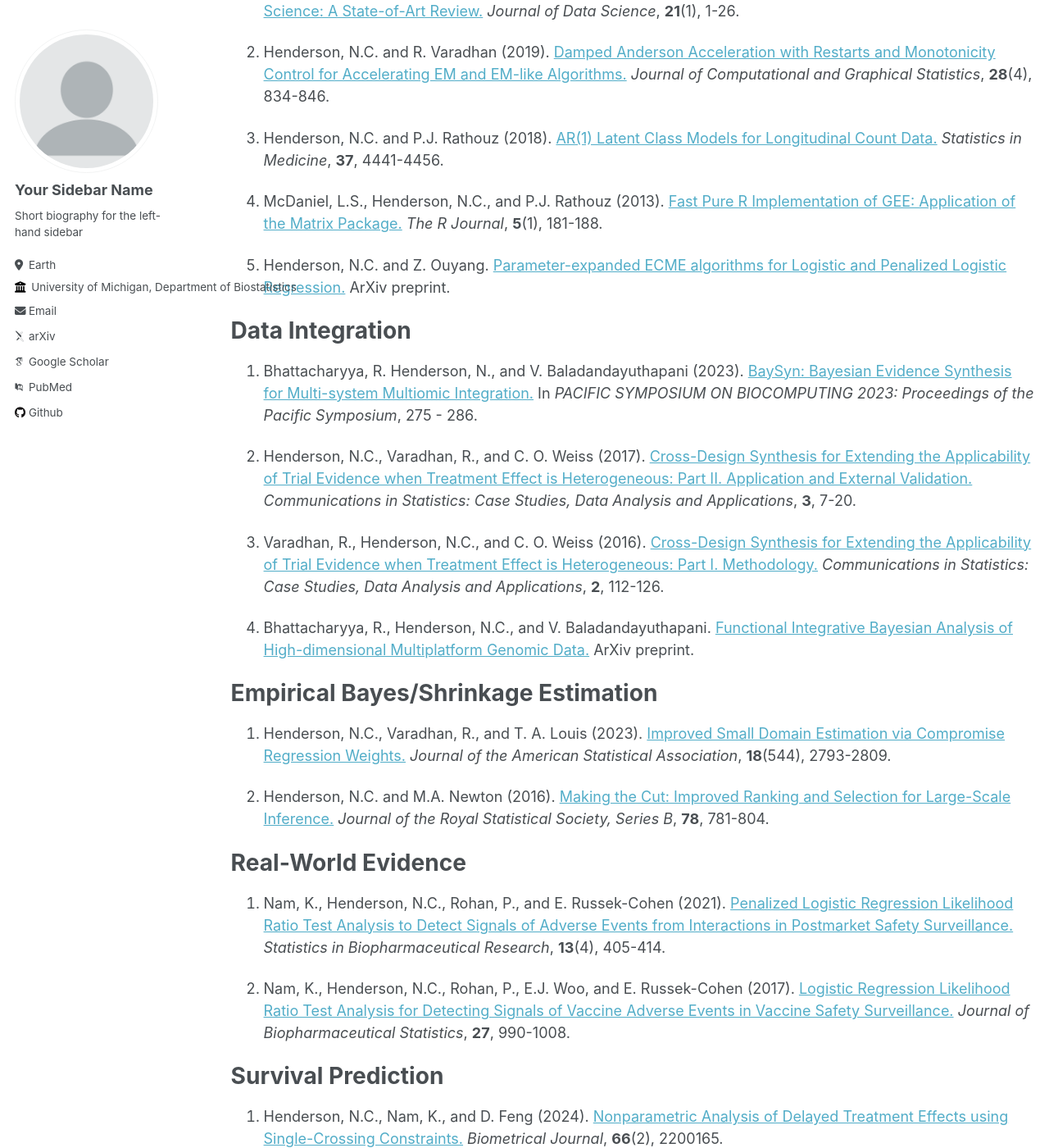
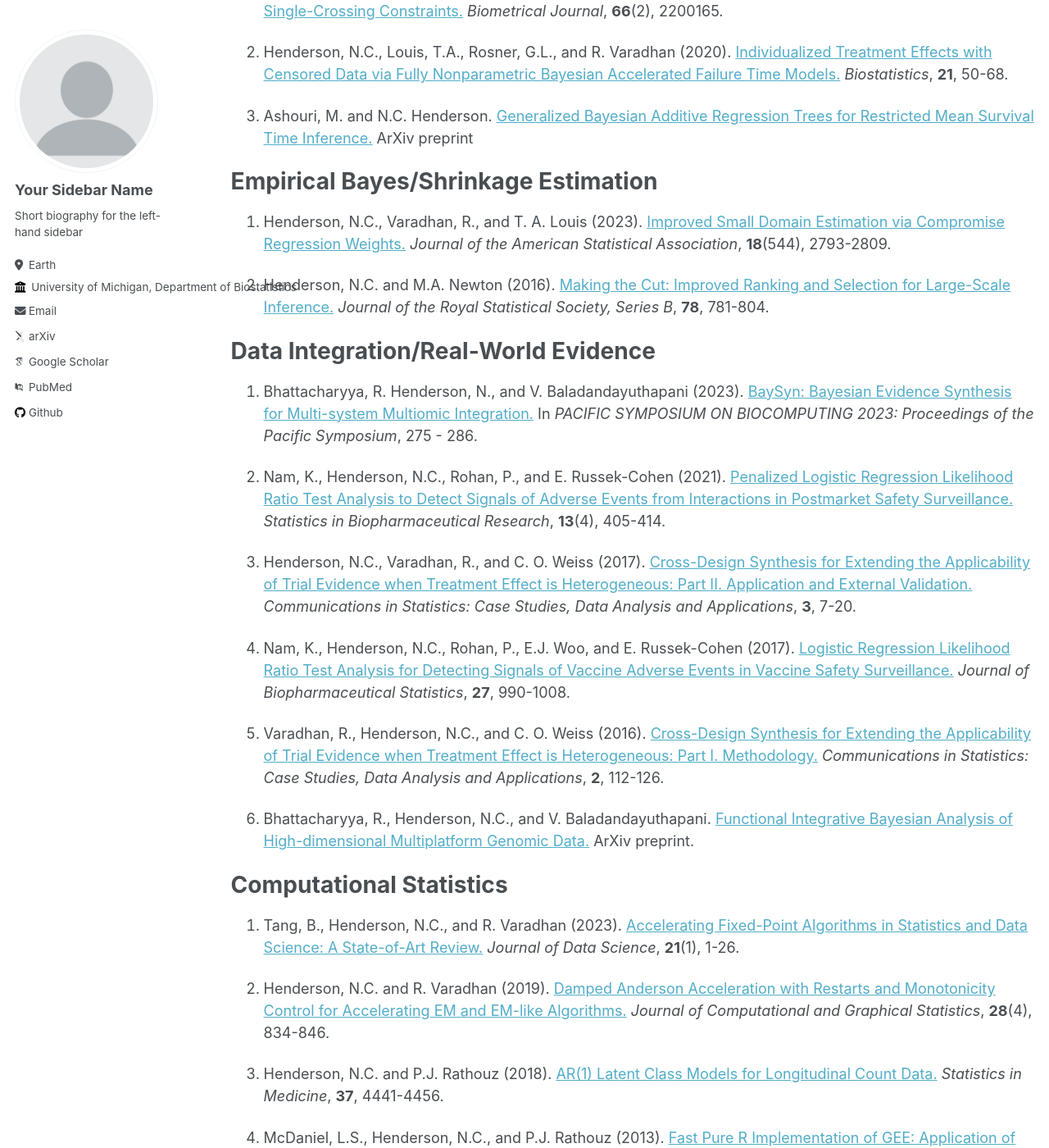
Before and after one commit to nchenderson/nchenderson.github.io, a Jekyll site: the page built from _pages/publications.md, in a window 1280 px wide and 1400 px high, scrolled down 903 px. Shown: the whole window at 82% size. Built offline with Jekyll 4.4.1, drawn with Linux system fonts in a browser that asks for light colours; some web fonts are replaced; part of the change alters nothing that is shown; some of the changed text lies outside the part shown.

Commit message:
re organized publication list

```diff
--- a/_pages/publications.md
+++ b/_pages/publications.md
@@ -27,6 +27,44 @@ Heterogeneity of Treatment Effect
 6. Henderson, N.C., Louis, T.A., Wang, C., and R. Varadhan (2016). [Bayesian Analysis of Heterogeneous Treatment Effects for Patient-Centered Outcomes Research.](https://link.springer.com/article/10.1007/s10742-016-0159-3) *Health Services and Outcomes Research Methodology*,
 **16**(4), 213-233.
 
+Survival Analysis and Bayesian Additive Regression Trees (BART)
+======
+
+1. Henderson, N.C., Nam, K., and D. Feng (2024). [Nonparametric Analysis of Delayed Treatment Effects using Single-Crossing Constraints.](https://onlinelibrary.wiley.com/doi/full/10.1002/bimj.202200165) *Biometrical Journal*, **66**(2), 2200165.
+
+2. Henderson, N.C., Louis, T.A., Rosner, G.L., and R. Varadhan (2020). [Individualized Treatment Effects with Censored Data via Fully Nonparametric Bayesian Accelerated Failure Time Models.](https://academic.oup.com/biostatistics/article/21/1/50/5056258) *Biostatistics*, **21**, 50-68.
+
+3. Ashouri, M. and N.C. Henderson. [Generalized Bayesian Additive Regression Trees for Restricted Mean Survival Time Inference.](https://arxiv.org/abs/2402.17920) ArXiv preprint
+
+
+Empirical Bayes/Shrinkage Estimation
+======
+
+1. Henderson, N.C., Varadhan, R., and T. A. Louis (2023). [Improved Small Domain Estimation via Compromise Regression Weights.](https://www.tandfonline.com/doi/abs/10.1080/01621459.2022.2080682) *Journal of the American Statistical Association*, **18**(544), 2793-2809.
+
+2. Henderson, N.C. and M.A. Newton (2016). [Making the Cut: Improved Ranking and Selection for Large-Scale Inference.](https://academic.oup.com/jrsssb/article/78/4/781/7040692) *Journal of the Royal Statistical Society, Series B*, **78**, 781-804.
+
+
+
+
+Data Integration/Real-World Evidence
+======
+
+1. Bhattacharyya, R. Henderson, N., and V. Baladandayuthapani (2023). [BaySyn: Bayesian Evidence Synthesis for Multi-system Multiomic Integration.](https://www.worldscientific.com/doi/abs/10.1142/9789811270611_0026) In *PACIFIC SYMPOSIUM ON BIOCOMPUTING 2023: Proceedings of the Pacific Symposium*, 275 - 286.
+
+2. Nam, K., Henderson, N.C., Rohan, P., and E. Russek-Cohen (2021). [Penalized Logistic Regression Likelihood Ratio Test Analysis to Detect Signals of Adverse Events from Interactions in Postmarket Safety Surveillance.](https://www.tandfonline.com/doi/abs/10.1080/19466315.2020.1752299) *Statistics in Biopharmaceutical Research*, **13**(4), 405-414.
+
+3. Henderson, N.C., Varadhan, R., and C. O. Weiss (2017). [Cross-Design Synthesis for Extending the Applicability of Trial Evidence when Treatment Effect is Heterogeneous: Part II. Application and External Validation.](https://www.tandfonline.com/doi/abs/10.1080/23737484.2017.1398056)
+*Communications in Statistics: Case Studies, Data Analysis and Applications*, **3**, 7-20.
+
+4. Nam, K., Henderson, N.C., Rohan, P., E.J. Woo, and E. Russek-Cohen (2017). [Logistic Regression Likelihood Ratio Test Analysis for Detecting Signals of Vaccine Adverse Events in Vaccine Safety Surveillance.](https://www.tandfonline.com/doi/abs/10.1080/10543406.2017.1295250) *Journal of Biopharmaceutical Statistics*, **27**, 990-1008.
+
+5. Varadhan, R., Henderson, N.C., and C. O. Weiss (2016). [Cross-Design Synthesis for Extending the Applicability of Trial Evidence when Treatment Effect is Heterogeneous: Part I. Methodology.](https://www.tandfonline.com/doi/abs/10.1080/23737484.2017.1392265)
+*Communications in Statistics: Case Studies, Data Analysis and Applications*, **2**, 112-126.
+
+6. Bhattacharyya, R., Henderson, N.C., and V. Baladandayuthapani. [Functional Integrative Bayesian Analysis of High-dimensional Multiplatform Genomic Data.](https://arxiv.org/abs/2212.14165) ArXiv preprint.
+
+
 
 Computational Statistics
 ======
@@ -41,45 +79,6 @@ Computational Statistics
 
 5. Henderson, N.C. and Z. Ouyang. [Parameter-expanded ECME algorithms for Logistic and Penalized Logistic Regression.](https://arxiv.org/abs/2304.03904) ArXiv preprint.
 
-
-Data Integration
-======
-
-1. Bhattacharyya, R. Henderson, N., and V. Baladandayuthapani (2023). [BaySyn: Bayesian Evidence Synthesis for Multi-system Multiomic Integration.](https://www.worldscientific.com/doi/abs/10.1142/9789811270611_0026) In *PACIFIC SYMPOSIUM ON BIOCOMPUTING 2023: Proceedings of the Pacific Symposium*, 275 - 286.
-
-2. Henderson, N.C., Varadhan, R., and C. O. Weiss (2017). [Cross-Design Synthesis for Extending the Applicability of Trial Evidence when Treatment Effect is Heterogeneous: Part II. Application and External Validation.](https://www.tandfonline.com/doi/abs/10.1080/23737484.2017.1398056)
-*Communications in Statistics: Case Studies, Data Analysis and Applications*, **3**, 7-20.
-
-3. Varadhan, R., Henderson, N.C., and C. O. Weiss (2016). [Cross-Design Synthesis for Extending the Applicability of Trial Evidence when Treatment Effect is Heterogeneous: Part I. Methodology.](https://www.tandfonline.com/doi/abs/10.1080/23737484.2017.1392265)
-*Communications in Statistics: Case Studies, Data Analysis and Applications*, **2**, 112-126.
-
-4. Bhattacharyya, R., Henderson, N.C., and V. Baladandayuthapani. [Functional Integrative Bayesian Analysis of High-dimensional Multiplatform Genomic Data.](https://arxiv.org/abs/2212.14165) ArXiv preprint.
-
-
-
-Empirical Bayes/Shrinkage Estimation
-======
-
-1. Henderson, N.C., Varadhan, R., and T. A. Louis (2023). [Improved Small Domain Estimation via Compromise Regression Weights.](https://www.tandfonline.com/doi/abs/10.1080/01621459.2022.2080682) *Journal of the American Statistical Association*, **18**(544), 2793-2809.
-
-2. Henderson, N.C. and M.A. Newton (2016). [Making the Cut: Improved Ranking and Selection for Large-Scale Inference.](https://academic.oup.com/jrsssb/article/78/4/781/7040692) *Journal of the Royal Statistical Society, Series B*, **78**, 781-804.
-
-Real-World Evidence
-======
-
-1. Nam, K., Henderson, N.C., Rohan, P., and E. Russek-Cohen (2021). [Penalized Logistic Regression Likelihood Ratio Test Analysis to Detect Signals of Adverse Events from Interactions in Postmarket Safety Surveillance.](https://www.tandfonline.com/doi/abs/10.1080/19466315.2020.1752299) *Statistics in Biopharmaceutical Research*, **13**(4), 405-414.
-
-2. Nam, K., Henderson, N.C., Rohan, P., E.J. Woo, and E. Russek-Cohen (2017). [Logistic Regression Likelihood Ratio Test Analysis for Detecting Signals of Vaccine Adverse Events in Vaccine Safety Surveillance.](https://www.tandfonline.com/doi/abs/10.1080/10543406.2017.1295250) *Journal of Biopharmaceutical Statistics*, **27**, 990-1008.
-
-
-Survival Prediction
-======
-
-1. Henderson, N.C., Nam, K., and D. Feng (2024). [Nonparametric Analysis of Delayed Treatment Effects using Single-Crossing Constraints.](https://onlinelibrary.wiley.com/doi/full/10.1002/bimj.202200165) *Biometrical Journal*, **66**(2), 2200165.
-
-2. Henderson, N.C., Louis, T.A., Rosner, G.L., and R. Varadhan (2020). [Individualized Treatment Effects with Censored Data via Fully Nonparametric Bayesian Accelerated Failure Time Models.](https://academic.oup.com/biostatistics/article/21/1/50/5056258) *Biostatistics*, **21**, 50-68.
-
-3. Ashouri, M. and N.C. Henderson. [Generalized Bayesian Additive Regression Trees for Restricted Mean Survival Time Inference.](https://arxiv.org/abs/2402.17920) ArXiv preprint
 
 
 # Cancer Applications
@@ -102,7 +101,9 @@ Survival Prediction
 1. Rutherford, D.V., Medley, S., Henderson, N.C.,
 Gersch, C.L.,..., and D.L. Hertz (2023). [Effects of CYP3A4 and CYP2C9 genotype on systemic anastrozole and fulvestrant concentrations in SWOG S0226.](https://www.futuremedicine.com/doi/abs/10.2217/pgs-2023-0097) *Pharmacogenomics*, **24**(12), 665-673.
 
-# Other Work
+## Drug Sensitivity Prediction
+
+1. Costello et al. (2014). [A community effort to assess and improve drug sensitivity prediction algorithms](https://www.nature.com/articles/nbt.2877) *Nature Biotechnology*, **32**, 1202–1212.
 
 
 <!--{% include base_path %}
```
